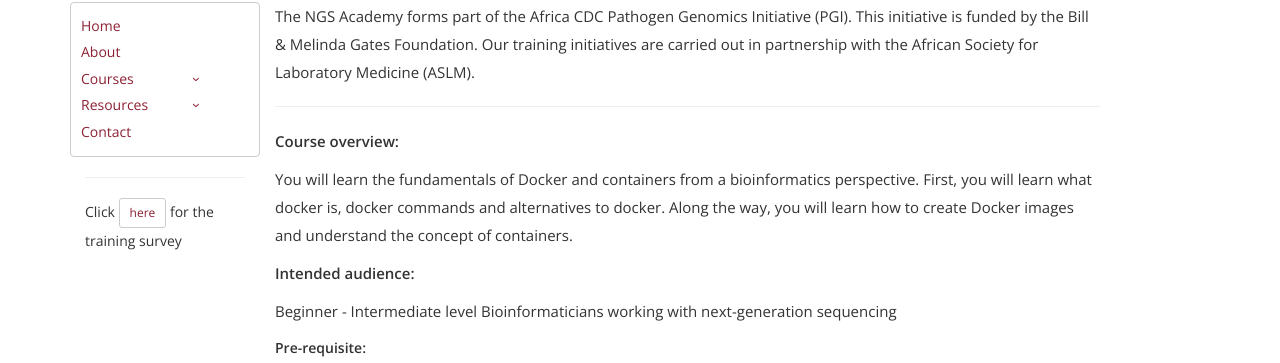
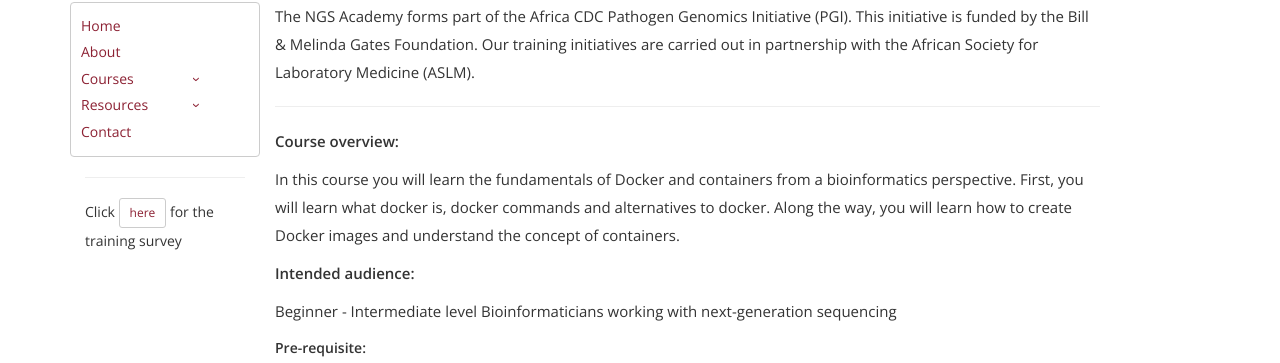
Before and after one commit to uct-cbio/ngs-academy, a Jekyll site: the page built from _posts/2022-05-16-Docker-Training.md, in a window 1280 px wide. Shown: the part 271-634 px from the top of the page. Built offline with Jekyll 4.4.1, drawn with Linux system fonts in a browser that asks for light colours; nearby versions of some CDN libraries; some web fonts are replaced; comment, search, counter and statistics services are not loaded.

Commit message:
updated docker course page

```diff
--- a/_posts/2022-05-16-Docker-Training.md
+++ b/_posts/2022-05-16-Docker-Training.md
@@ -5,7 +5,7 @@ date: 2022-04-13
 main_menu: courses
 permalink: /:year/:title
 category: upcoming
-course_overview :  You will learn the fundamentals of Docker and containers from a bioinformatics perspective. First, you will learn what docker is, docker commands and alternatives to docker. Along the way, you will learn how to create Docker images and understand the concept of containers.
+course_overview : In this course you will learn the fundamentals of Docker and containers from a bioinformatics perspective. First, you will learn what docker is, docker commands and alternatives to docker. Along the way, you will learn how to create Docker images and understand the concept of containers.
 start_date: 2022-5-16
 end_date: 2022-04-29
 group: group1
@@ -19,7 +19,7 @@ The NGS Academy forms part of the Africa CDC Pathogen Genomics Initiative (PGI).
 
 <p align="left"><b >Course overview:</b></p>
 
- <p align="left">You will learn the fundamentals of Docker and containers from a bioinformatics perspective. First, you will learn what docker is, docker commands and alternatives to docker. Along the way, you will learn how to create Docker images and understand the concept of containers.
+ <p align="left">In this course you will learn the fundamentals of Docker and containers from a bioinformatics perspective. First, you will learn what docker is, docker commands and alternatives to docker. Along the way, you will learn how to create Docker images and understand the concept of containers.
  <p>
 
 
```
